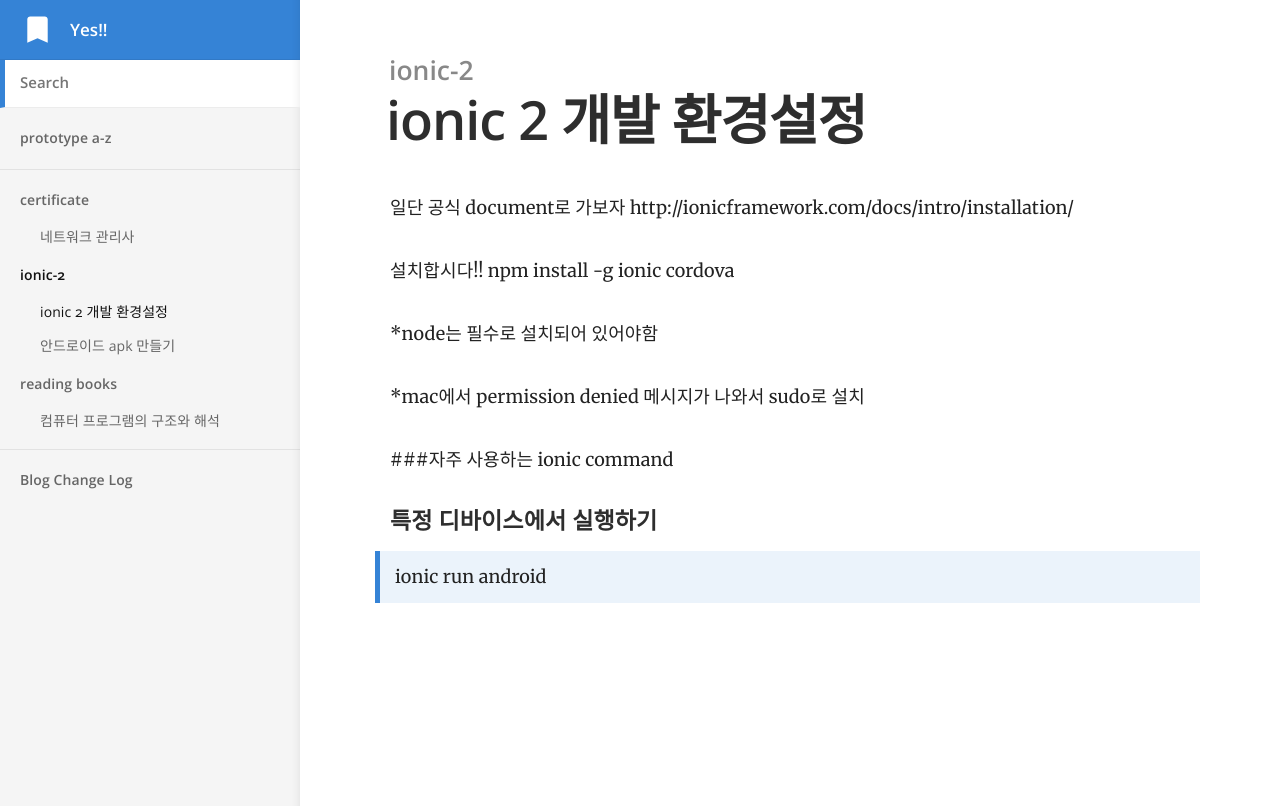
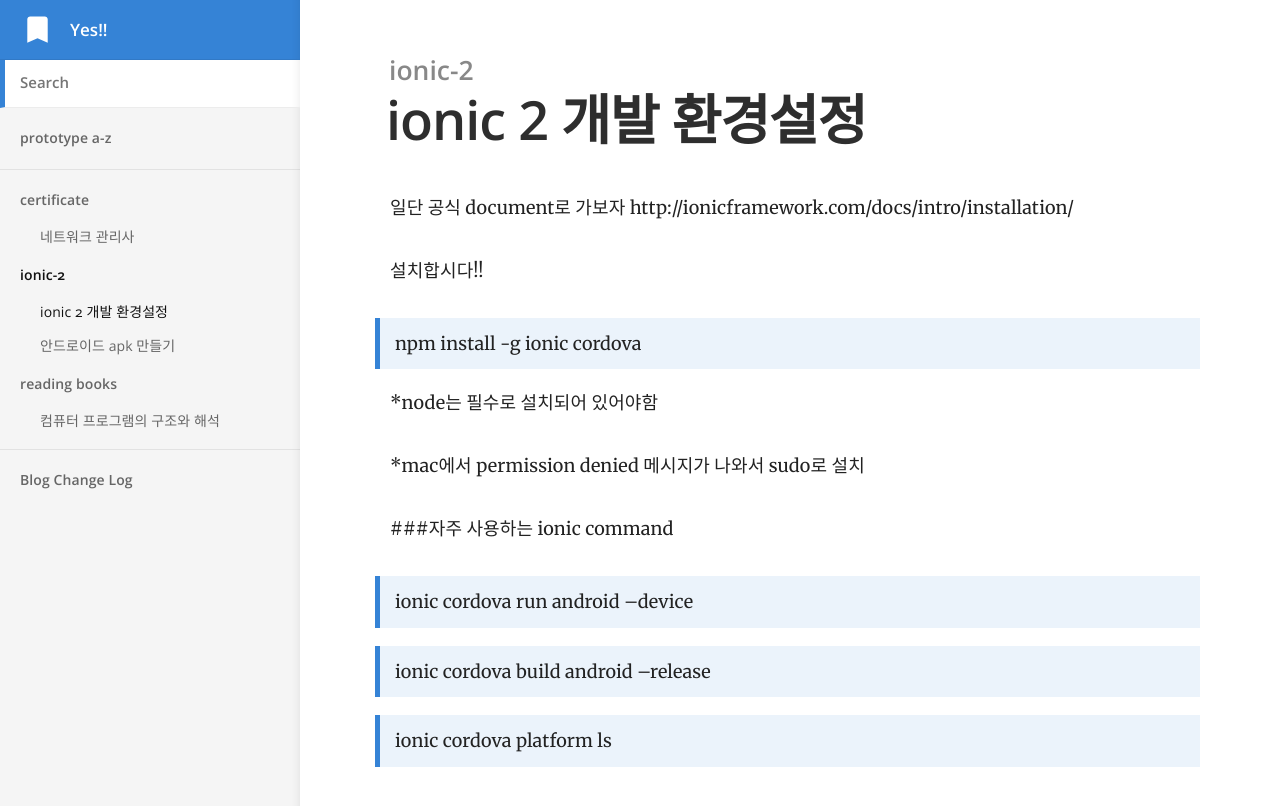
Before and after one commit to j2yes/j2yes.github.io, a Jekyll site: the page built from _docs/ionic-2/env-setting.md, in a window 1280 px wide. Shown: the top 806 px of the page. Built offline with Jekyll 4.4.1, drawn with Linux system fonts in a browser that asks for light colours; comment, search, counter and statistics services are not loaded.

Commit message:
Updated '_docs/ionic-2/env-setting.md' via CloudCannon

```diff
--- a/_docs/ionic-2/env-setting.md
+++ b/_docs/ionic-2/env-setting.md
@@ -11,7 +11,7 @@
 http://ionicframework.com/docs/intro/installation/
 
 설치합시다!!
-npm install -g ionic cordova
+> npm install -g ionic cordova
 
 *node는 필수로 설치되어 있어야함
 
@@ -20,6 +20,8 @@
 
 ###자주 사용하는 ionic command
 
-#### 특정 디바이스에서 실행하기
+> ionic cordova run android --device
 
-> ionic run android
+> ionic cordova build android --release
+
+> ionic cordova platform ls
```
